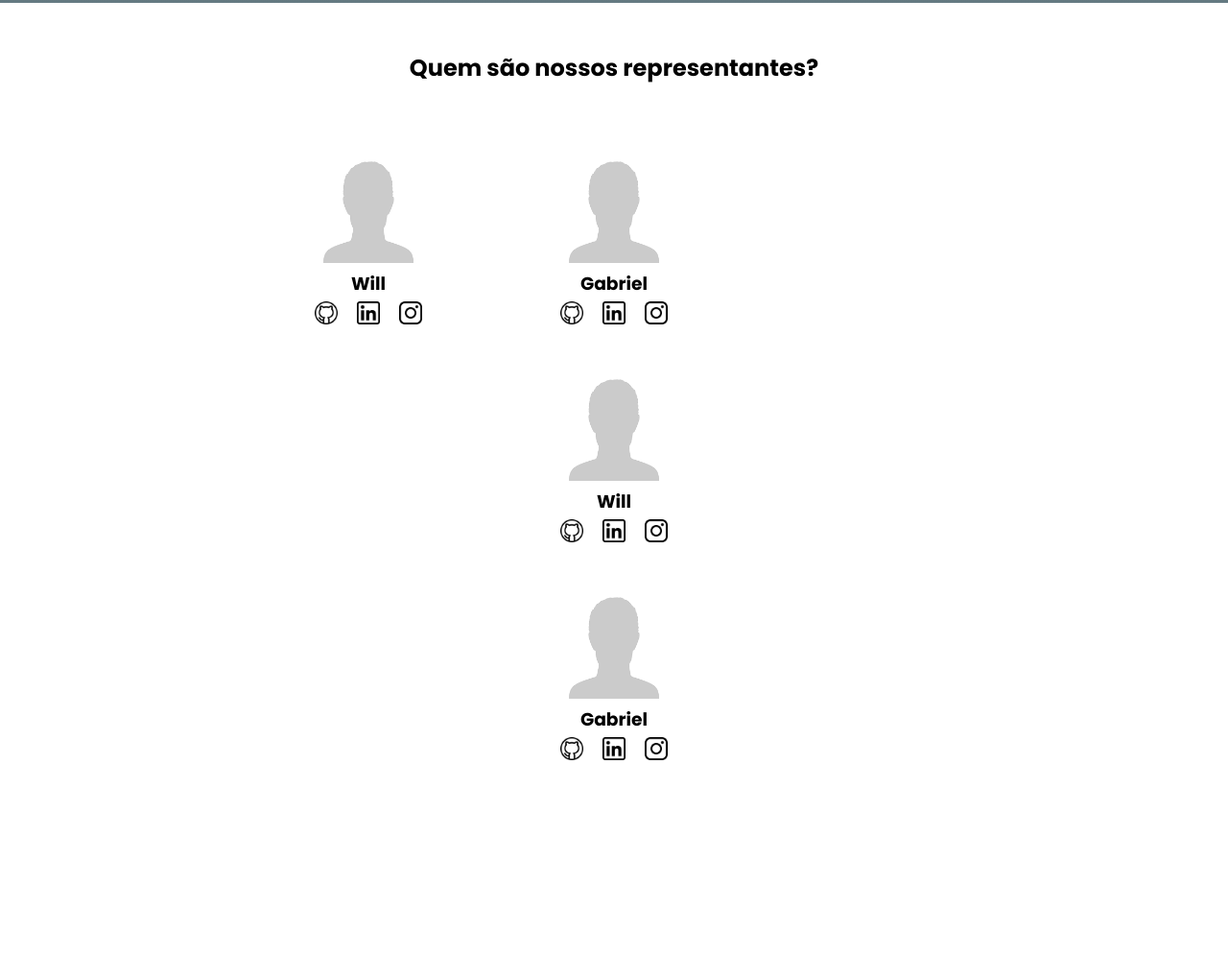
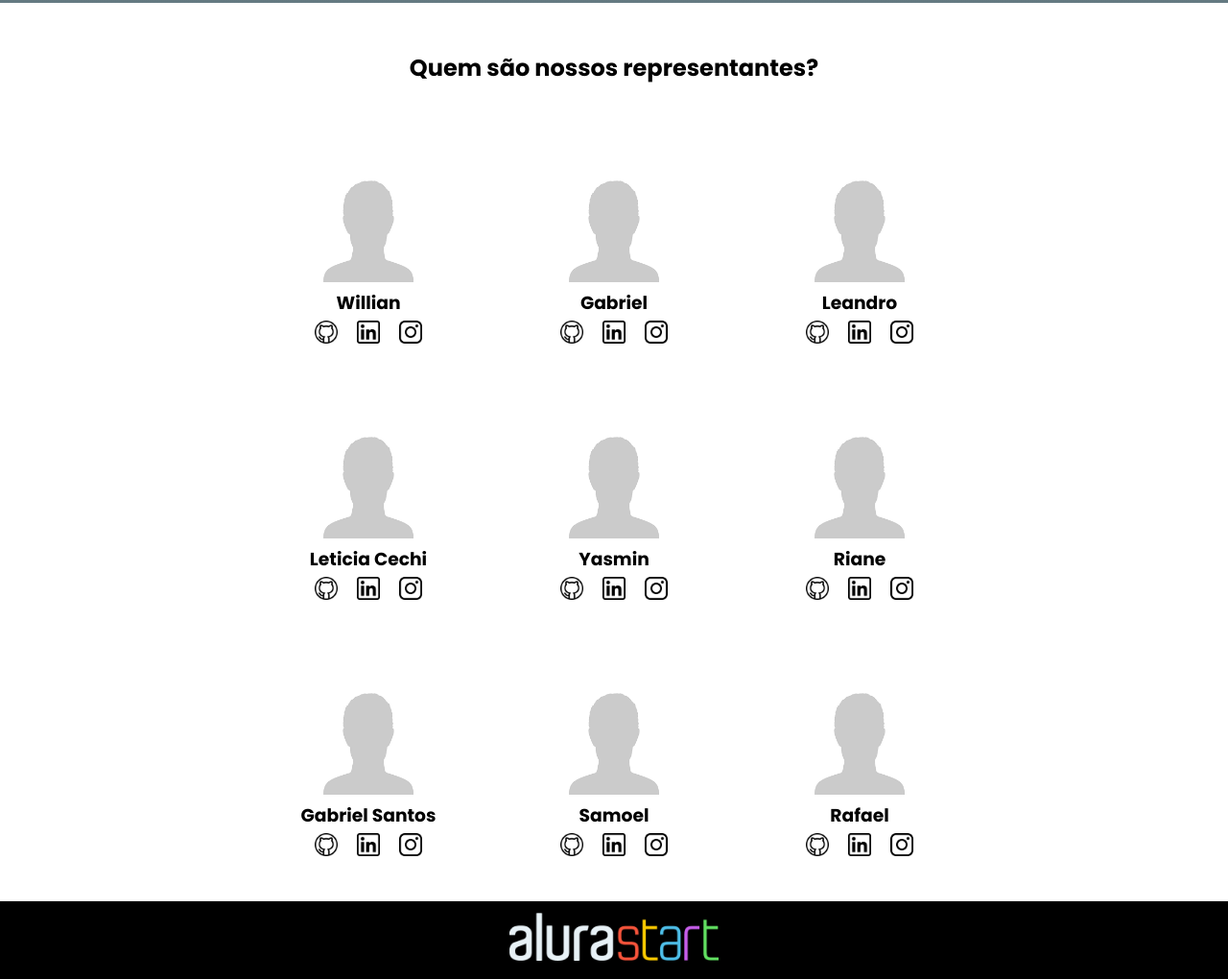
Before and after one commit to willpdk/site-colegio, a plain HTML site: page index.html in a window 1280 px wide. Shown: the part 472-1492 px from the top of the page at 96% size. Before the commit the page ends 1291 px from the top, so only its background shows below. Drawn offline with Linux system fonts and the light colour scheme.

Commit message:
página finalizada

```diff
--- a/index.html
+++ b/index.html
@@ -35,38 +35,106 @@
         <div class="estudante-todos">
             <span></span>
             <div class="estudante-div">
-     <img class="estudante-imagem" src="perfil.png" alt="foto de perfil">
-                 <h3 class="estudante-nome">Will</h3>
-                 <img class="estudante-icone" src="github.png" alt="icone github">
-                 <img class="estudante-icone" src="linkedin.png" alt="icone linkedin">
-                 <img class="estudante-icone" src="instagram.png" alt="icone instagram">
+                <img class="estudante-imagem" src="perfil.png" alt="foto representante">
+                <h3 class="estudante-nome">Willian</h3>
+                <a href="https://github.com/willpdk"><img class="estudante-icone" src="github.png"
+                        alt="icone github"></a>
+                <a href="https://linkedin.com/will_pdk"><img class="estudante-icone" src="linkedin.png"
+                        alt="icone linkedin"></a>
+                <a href="https://instagram.com/will_pdk"><img class="estudante-icone" src="instagram.png"
+                        alt="icone instagram"></a>
             </div>
             <div class="estudante-div">
-     <img class="estudante-imagem" src="perfil.png" alt="foto de perfil">
+                <img class="estudante-imagem" src="perfil.png" alt="foto representante">
                 <h3 class="estudante-nome">Gabriel</h3>
-                 <img class="estudante-icone" src="github.png" alt="icone github">
-                 <img class="estudante-icone" src="linkedin.png" alt="icone linkedin">
-                 <img class="estudante-icone" src="instagram.png" alt="icone instagram">
-        </div>
+                <a href="https://github.com/willpdk"><img class="estudante-icone" src="github.png"
+                        alt="icone github"></a>
+                <a href="https://linkedin.com/will_pdk"><img class="estudante-icone" src="linkedin.png"
+                        alt="icone linkedin"></a>
+                <a href="https://instagram.com/pdk_biel01"><img class="estudante-icone" src="instagram.png"
+                        alt="icone instagram"></a>
             </div>
             <div class="estudante-div">
-            <img class="estudante-imagem" src="perfil.png" alt="foto de perfil">
-                        <h3 class="estudante-nome">Will</h3>
-                        <img class="estudante-icone" src="github.png" alt="icone github">
-                        <img class="estudante-icone" src="linkedin.png" alt="icone linkedin">
-                        <img class="estudante-icone" src="instagram.png" alt="icone instagram">
+                <img class="estudante-imagem" src="perfil.png" alt="foto representante">
+                <h3 class="estudante-nome">Leandro</h3>
+                <a href="https://github.com/willpdk"><img class="estudante-icone" src="github.png"
+                        alt="icone github"></a>
+                <a href="https://linkedin.com/will_pdk"><img class="estudante-icone" src="linkedin.png"
+                        alt="icone linkedin"></a>
+                <a href="https://instagram.com/lkzin_003"><img class="estudante-icone" src="instagram.png"
+                        alt="icone instagram"></a>
+            </div>
+            <span></span>
+            <span></span>
+            <div class="estudante-div">
+                <img class="estudante-imagem" src="perfil.png" alt="foto representante">
+                <h3 class="estudante-nome">Leticia Cechi</h3>
+                <a href="https://github.com/willpdk"><img class="estudante-icone" src="github.png"
+                        alt="icone github"></a>
+                <a href="https://linkedin.com/will_pdk"><img class="estudante-icone" src="linkedin.png"
+                        alt="icone linkedin"></a>
+                <a href="https://instagram.com/leticiadxx0"><img class="estudante-icone" src="instagram.png"
+                        alt="icone instagram"></a>
             </div>
             <div class="estudante-div">
-            <img class="estudante-imagem" src="perfil.png" alt="foto de perfil">
-                        <h3 class="estudante-nome">Gabriel</h3>
-                        <img class="estudante-icone" src="github.png" alt="icone github">
-                        <img class="estudante-icone" src="linkedin.png" alt="icone linkedin">
-                        <img class="estudante-icone" src="instagram.png" alt="icone instagram">
+                <img class="estudante-imagem" src="perfil.png" alt="foto representante">
+                <h3 class="estudante-nome">Yasmin</h3>
+                <a href="https://github.com/willpdk"><img class="estudante-icone" src="github.png"
+                        alt="icone github"></a>
+                <a href="https://linkedin.com/samoelsz"><img class="estudante-icone" src="linkedin.png"
+                        alt="icone linkedin"></a>
+                <a href="https://instagram.com/yasmin_pegom"><img class="estudante-icone" src="instagram.png"
+                        alt="icone instagram"></a>
+            </div>
+            <div class="estudante-div">
+                <img class="estudante-imagem" src="perfil.png" alt="foto representante">
+                <h3 class="estudante-nome">Riane</h3>
+                <a href="https://github.com/willpdk"><img class="estudante-icone" src="github.png"
+                        alt="icone github"></a>
+                <a href="https://linkedin.com/will_pdk"><img class="estudante-icone" src="linkedin.png"
+                        alt="icone linkedin"></a>
+                <a href="https://instagram.com/riane_eloise_"><img class="estudante-icone" src="instagram.png"
+                        alt="icone instagram"></a>
+            </div>
+            <span></span>
+            <span></span>
+            <div class="estudante-div">
+                <img class="estudante-imagem" src="perfil.png" alt="foto representante">
+                <h3 class="estudante-nome">Gabriel Santos</h3>
+                <a href="https://github.com/willpdk"><img class="estudante-icone" src="github.png"
+                        alt="icone github"></a>
+                <a href="https://linkedin.com/will_pdk"><img class="estudante-icone" src="linkedin.png"
+                        alt="icone linkedin"></a>
+                <a href="https://instagram.com/biel.xtts"><img class="estudante-icone" src="instagram.png"
+                        alt="icone instagram"></a>
+            </div>
+            <div class="estudante-div">
+                <img class="estudante-imagem" src="perfil.png" alt="foto representante">
+                <h3 class="estudante-nome">Samoel</h3>
+                <a href="https://github.com/willpdk"><img class="estudante-icone" src="github.png"
+                        alt="icone github"></a>
+                <a href="https://linkedin.com/samoelsz"><img class="estudante-icone" src="linkedin.png"
+                        alt="icone linkedin"></a>
+                <a href="https://instagram.com/will_pdk"><img class="estudante-icone" src="instagram.png"
+                        alt="icone instagram"></a>
+            </div>
+            <div class="estudante-div">
+                <img class="estudante-imagem" src="perfil.png" alt="foto representante">
+                <h3 class="estudante-nome">Rafael</h3>
+                <a href="https://github.com/willpdk"><img class="estudante-icone" src="github.png"
+                        alt="icone github"></a>
+                <a href="https://linkedin.com/will_pdk"><img class="estudante-icone" src="linkedin.png"
+                        alt="icone linkedin"></a>
+                <a href="https://instagram.com/rafaelzapello"><img class="estudante-icone" src="instagram.png"
+                        alt="icone instagram"></a>
             </div>
         </div>
         </section>
         </section>
     </section>
+    <footer class="rodape">
+        <img class="rodape-imagem"src="alurastart logo 1.png" alt="logo da alura start">
+    </footer>
 
 </body>
 </html>
--- a/style.css
+++ b/style.css
@@ -62,7 +62,7 @@ body{
 
 .estudante-div{
     text-align: center;
-    padding: 16px 0;
+    padding: 36px 0;
 }
 
 .estudante-titulo{
@@ -74,3 +74,14 @@ body{
     display: grid;
     grid-template-columns: 20% 20% 20% 20% 20%;
 }
+
+.rodape{
+    background-color: black;
+    text-align: center;
+}
+
+.rodape-imagem{
+    height: 50px;
+    padding: 12px 0;
+
+}
```
Lines whose indentation alone changed are shown as unchanged.
